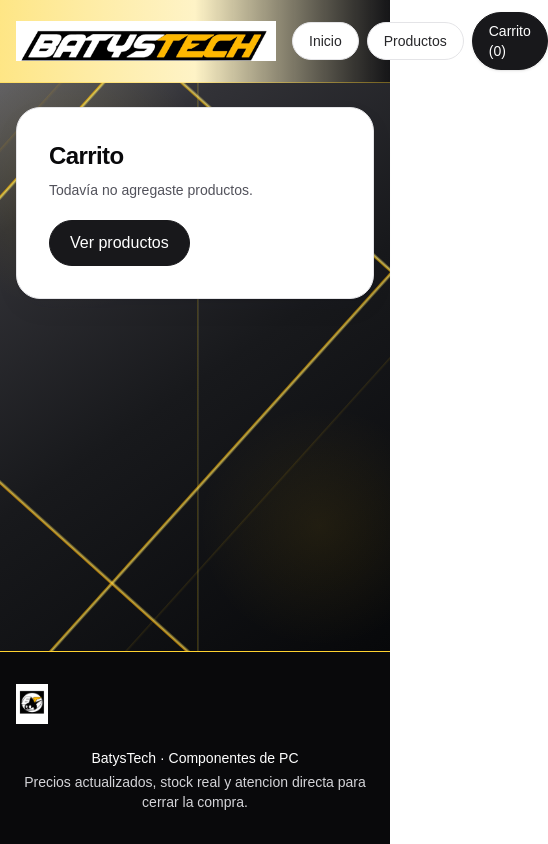
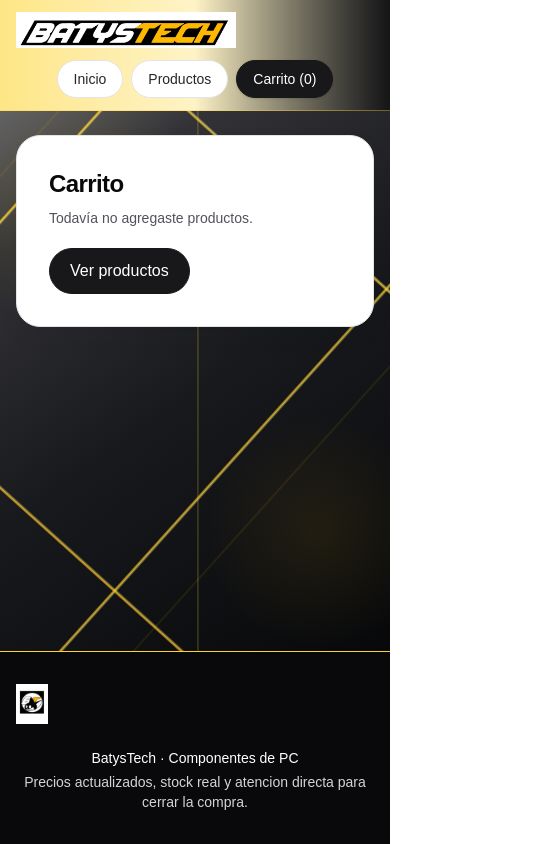
Before and after one commit to DavidSaboredo/BatyTech, a Next.js app: page /cart in a window 390 px wide. Shown: the whole page, 548 px wide, since content can reach past the window. Built offline with nearby package versions, Linux system fonts and the light colour scheme.

Commit message:
Ajusta experiencia mobile publica

```diff
--- a/src/app/cart/page.tsx
+++ b/src/app/cart/page.tsx
@@ -25,7 +25,7 @@
 
   return (
     <div className="flex flex-col gap-6">
-      <div className="flex items-center justify-between gap-4">
+      <div className="flex flex-col gap-3 sm:flex-row sm:items-center sm:justify-between sm:gap-4">
         <div className="flex flex-col gap-1">
           <h1 className="section-heading text-2xl font-semibold text-amber-300">Carrito</h1>
           <p className="text-sm text-amber-100/90">Revisá cantidades y avanzá al checkout cuando esté todo listo.</p>
@@ -46,7 +46,7 @@
       <div className="grid gap-4 lg:grid-cols-3">
         <div className="flex flex-col gap-3 lg:col-span-2">
           {items.map((item) => (
-            <div key={item.productId} className="surface-card flex gap-4 rounded-3xl p-4">
+            <div key={item.productId} className="surface-card flex flex-col gap-4 rounded-3xl p-4 sm:flex-row">
               <div className="relative h-20 w-20 flex-none overflow-hidden rounded-2xl bg-zinc-50">
                 <Image src={item.imageUrl} alt={item.name} fill className="object-contain p-3" />
               </div>
@@ -84,13 +84,13 @@
                   <button
                     type="button"
                     onClick={() => removeItem(item.productId)}
-                    className="ml-auto text-sm text-zinc-600 hover:text-amber-600 hover:underline underline-offset-4"
+                    className="text-sm text-zinc-600 hover:text-amber-600 hover:underline underline-offset-4 sm:ml-auto"
                   >
                     Quitar
                   </button>
                 </div>
               </div>
-              <div className="text-right text-sm font-semibold text-zinc-900">{formatMoney(item.priceCents * item.quantity)}</div>
+              <div className="text-left text-sm font-semibold text-zinc-900 sm:text-right">{formatMoney(item.priceCents * item.quantity)}</div>
             </div>
           ))}
         </div>
--- a/src/app/products/page.tsx
+++ b/src/app/products/page.tsx
@@ -92,7 +92,7 @@
             </option>
           ))}
         </select>
-        <div className="flex items-center gap-2 sm:col-span-5">
+        <div className="flex flex-wrap items-center gap-2 sm:col-span-5">
           <button
             type="submit"
             className="rounded-full border border-zinc-900 bg-zinc-900 px-4 py-2.5 text-sm font-semibold text-white hover:border-amber-400 hover:text-amber-300"
@@ -102,7 +102,7 @@
           <Link href="/products" className="text-sm text-zinc-600 hover:text-amber-500 hover:underline underline-offset-4">
             Limpiar
           </Link>
-          <div className="ml-auto text-sm text-zinc-600">{cards.length} resultados</div>
+          <div className="w-full text-sm text-zinc-600 sm:ml-auto sm:w-auto">{cards.length} resultados</div>
         </div>
       </form>
 
--- a/src/components/AddToCartButton.tsx
+++ b/src/components/AddToCartButton.tsx
@@ -48,8 +48,8 @@
 
   if (showQuantitySelector) {
     return (
-      <div className="flex flex-wrap items-center gap-3">
-        <div className="flex items-center gap-2">
+      <div className="flex w-full flex-col gap-3 sm:flex-row sm:flex-wrap sm:items-center">
+        <div className="flex flex-wrap items-center gap-2">
           <span className="text-sm text-zinc-600">Cantidad</span>
           <button
             type="button"
@@ -81,7 +81,7 @@
             +
           </button>
         </div>
-        <button type="button" disabled={disabled} onClick={handleAdd} className={buttonClassName}>
+        <button type="button" disabled={disabled} onClick={handleAdd} className={`${buttonClassName} w-full justify-center sm:w-auto`}>
           {disabled ? "Sin stock" : added ? "Agregado" : "Agregar al carrito"}
         </button>
       </div>
--- a/src/components/Header.tsx
+++ b/src/components/Header.tsx
@@ -16,7 +16,7 @@
 
   return (
     <header className="sticky top-0 z-40 border-b border-amber-300/40 bg-gradient-to-r from-amber-200 via-amber-100 to-zinc-950/95 backdrop-blur">
-      <div className="mx-auto flex w-full max-w-6xl items-center justify-between gap-4 px-4 py-3">
+      <div className="mx-auto flex w-full max-w-6xl flex-col gap-3 px-4 py-3 sm:flex-row sm:items-center sm:justify-between sm:gap-4">
         <Link href="/" className="flex shrink-0 items-center">
           <Image
             src="/brand/banner.jpeg"
@@ -24,10 +24,10 @@
             width={260}
             height={56}
             priority
-            className="h-10 w-[260px] object-cover object-[center_-14px] sm:h-12 sm:w-[300px] sm:object-[center_-18px]"
+            className="h-9 w-[220px] object-cover object-[center_-12px] sm:h-12 sm:w-[300px] sm:object-[center_-18px]"
           />
         </Link>
-        <nav className="flex items-center gap-2 text-sm text-zinc-900 sm:gap-3">
+        <nav className="flex w-full flex-wrap items-center justify-center gap-2 text-sm text-zinc-900 sm:w-auto sm:justify-end sm:gap-3">
           <Link
             href="/"
             className={navItemClass(pathname === "/")}
```
